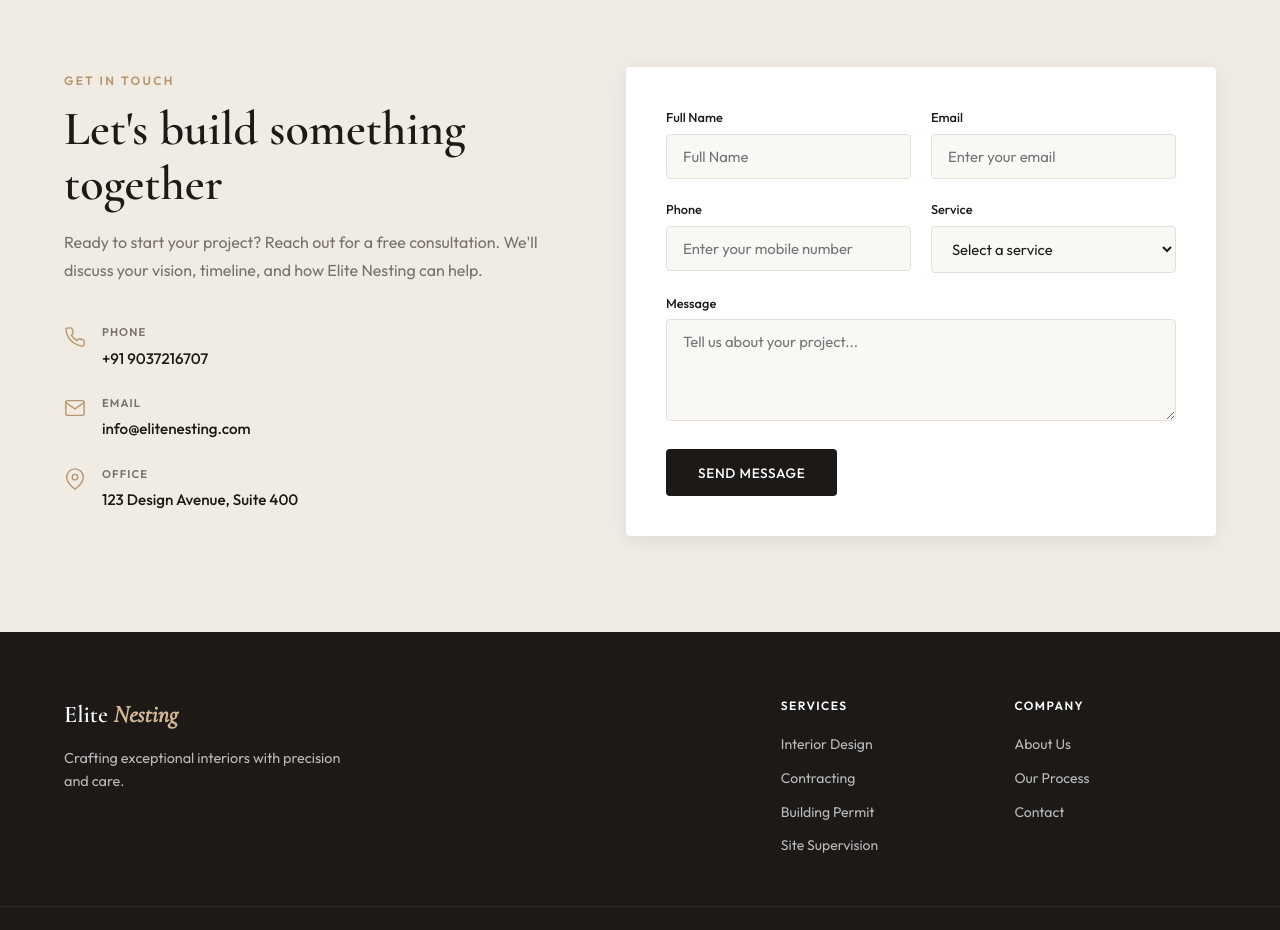
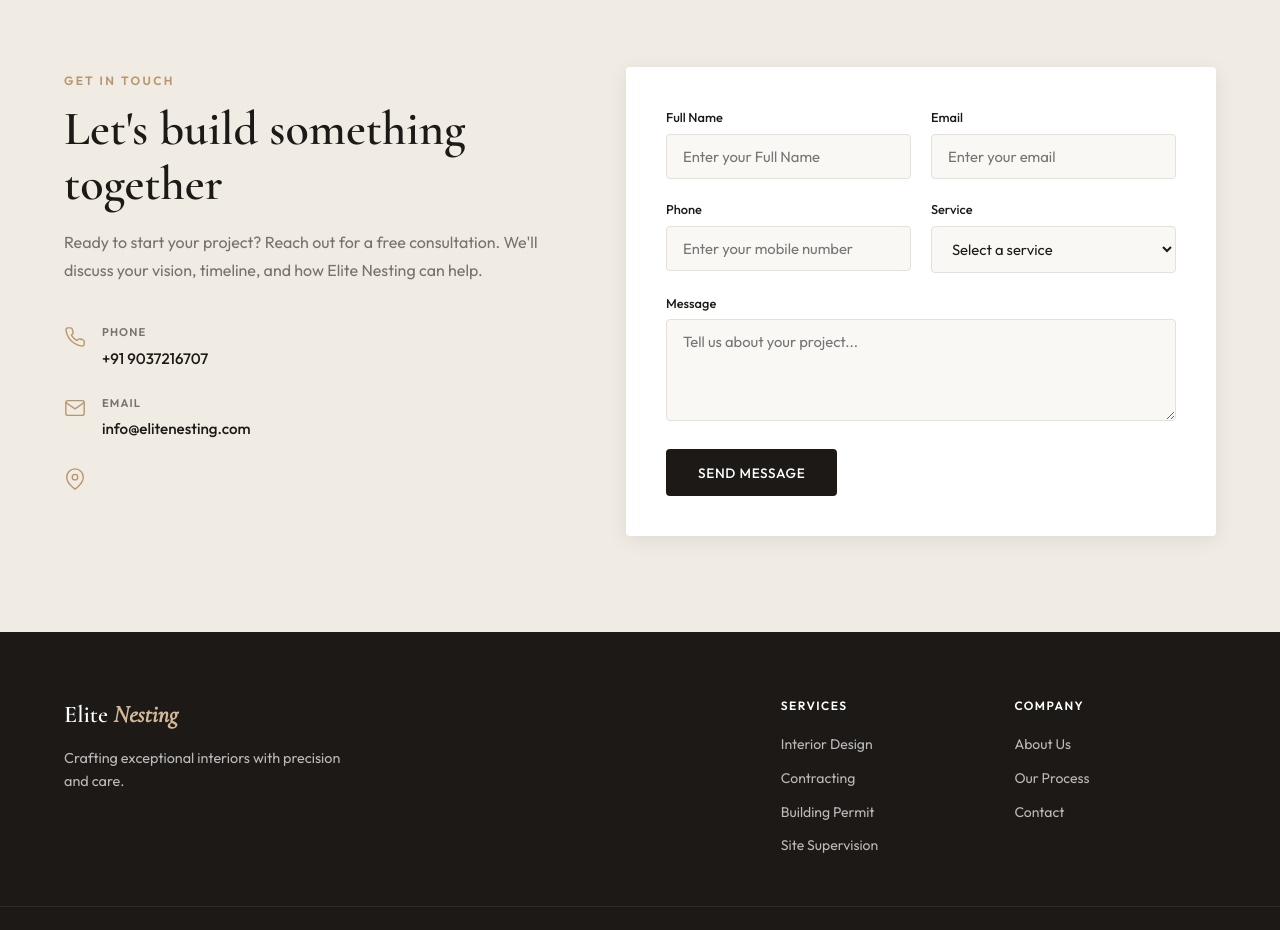
Before and after one commit to maajuksd/elitenesting, a React (Vite) app: page / in a window 1280 px wide. Shown: the part 3220-4150 px from the top of the page. Built offline with nearby package versions, Linux system fonts and the light colour scheme.

Commit message:
commented address in contact details

```diff
--- a/src/components/Contact.jsx
+++ b/src/components/Contact.jsx
@@ -58,10 +58,10 @@ export default function Contact() {
                 <path d="M21 10c0 7-9 13-9 13s-9-6-9-13a9 9 0 0118 0z" strokeLinecap="round" strokeLinejoin="round" />
                 <circle cx="12" cy="10" r="3" strokeLinecap="round" strokeLinejoin="round" />
               </svg>
-              <div>
+              {/* <div>
                 <span className="contact__detail-label">Office</span>
                 <span>123 Design Avenue, Suite 400</span>
-              </div>
+              </div> */}
             </div>
           </div>
         </div>
@@ -82,7 +82,7 @@ export default function Contact() {
                 value={form.name}
                 onChange={handleChange}
                 required
-                placeholder="Full Name"
+                placeholder="Enter your Full Name"
               />
             </div>
             <div className="contact__field">
```
